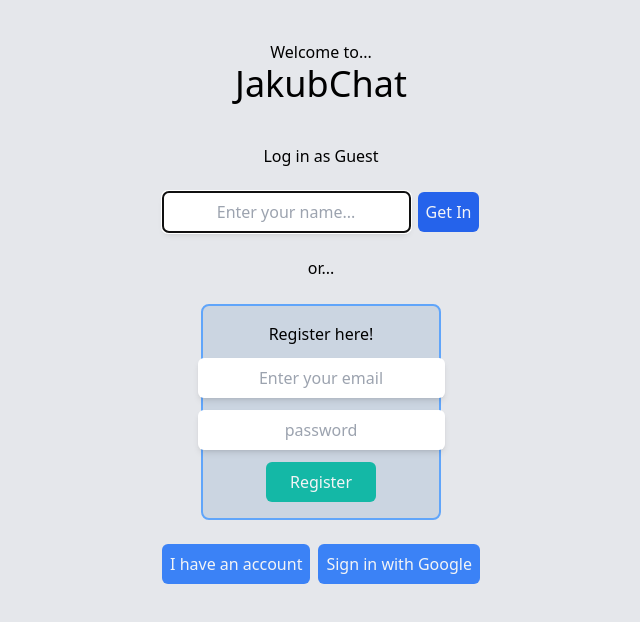
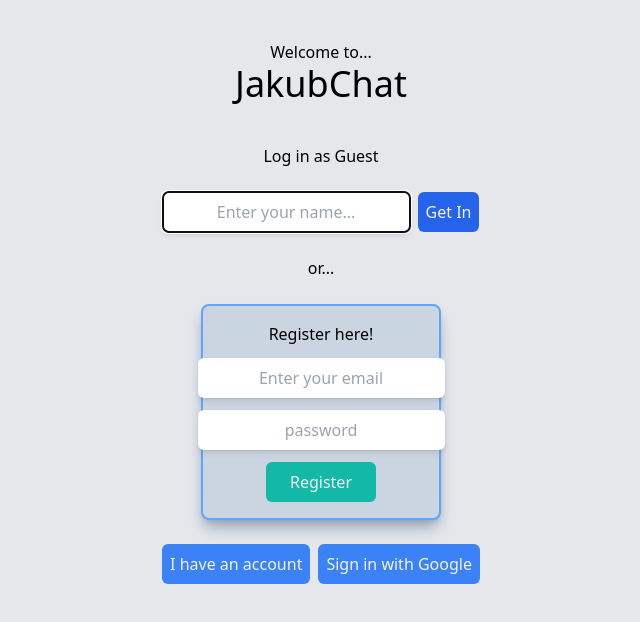
Before and after one commit to pecet3/amber-chat, a React (Vite) app: page / in a window 1280 px wide. Shown: the top 622 px of the page, without its empty margins (319-959 px from the left). Built offline with nearby package versions, Linux system fonts and the light colour scheme; no server answers; what prettier-plugin-tailwindcss would draw is missing.

Commit message:
edited form

```diff
--- a/src/index.css
+++ b/src/index.css
@@ -16,7 +16,7 @@
   .form {
     @apply m-auto flex max-w-[240px] flex-col
     items-center gap-3 rounded-lg border-2
-   border-blue-400 bg-slate-300 p-2 py-4
+   border-blue-400 bg-slate-300 p-2 py-4 shadow-lg shadow-slate-400
   }
 
 }
```
